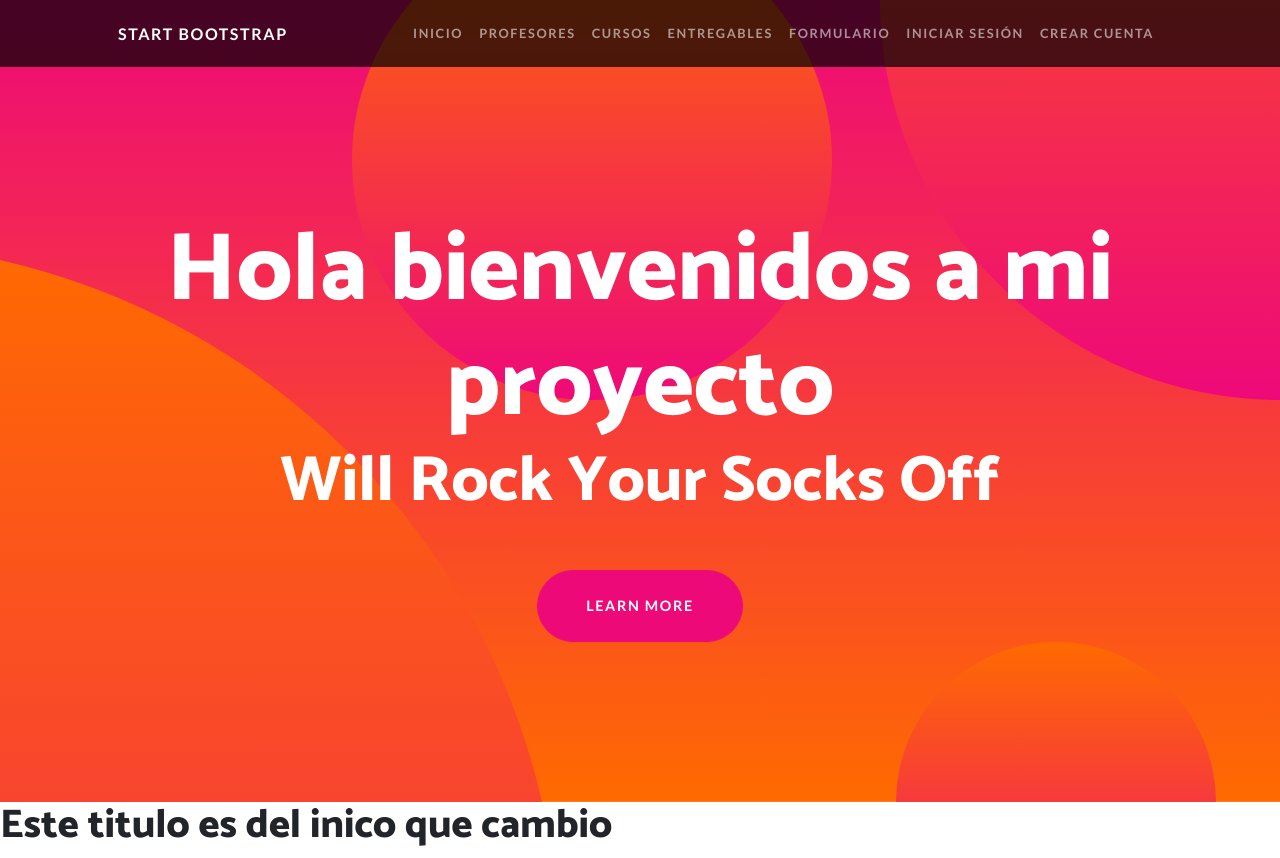
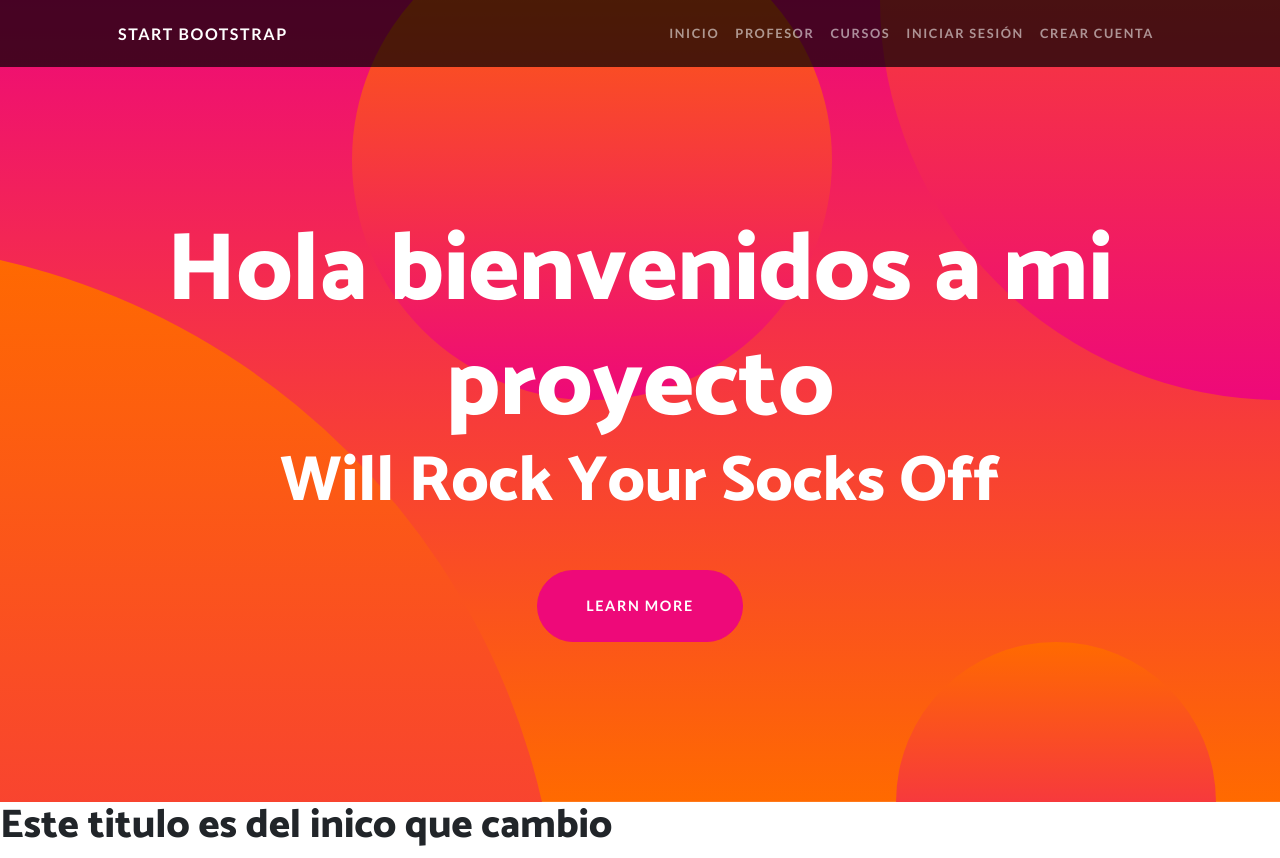
Before and after one commit to TadeJunco/proyecto_entrega_3, a Django app: page /cursos in a window 1280 px wide. Shown: the top 858 px of the page. Run offline with Django 4.2, Linux system fonts and the light colour scheme; some libraries are stand-ins or nearby versions.

Commit message:
nuevos cambios

```diff
--- a/AppTade/templates/App1/base.html
+++ b/AppTade/templates/App1/base.html
@@ -28,11 +28,11 @@
                 <button class="navbar-toggler" type="button" data-bs-toggle="collapse" data-bs-target="#navbarResponsive" aria-controls="navbarResponsive" aria-expanded="false" aria-label="Toggle navigation"><span class="navbar-toggler-icon"></span></button>
                 <div class="collapse navbar-collapse" id="navbarResponsive">
                     <ul class="navbar-nav ms-auto">
-                        <li class="nav-item"><a class="nav-link" href="{% url 'Inicio' %}">Inicio</a></li>
-                        <li class="nav-item"><a class="nav-link" href="{% url 'Profesores' %}">Profesores</a></li>
-                        <li class="nav-item"><a class="nav-link" href="{% url 'Cursos' %}">Cursos</a></li>
-                        <li class="nav-item"><a class="nav-link" href="{% url 'Entregables' %}">Entregables</a></li>
-                        <li class="nav-item"><a class="nav-link" href="{% url 'FormConApi' %}">Formulario</a></li>
+                        <li class="nav-item"><a class="nav-link" href="{% url 'inicio' %}">Inicio</a></li>
+                        <li class="nav-item"><a class="nav-link" href="{% url 'profesor' %}">Profesor</a></li>
+                        <li class="nav-item"><a class="nav-link" href="{% url 'cursos' %}">Cursos</a></li>
+
+
                         <li class="nav-item"><a class="nav-link" href="#!">Iniciar sesión</a></li>
                         <li class="nav-item"><a class="nav-link" href="#!">Crear cuenta</a></li>
                     </ul>
--- a/AppTade/templates/App1/index.html
+++ b/AppTade/templates/App1/index.html
@@ -38,8 +38,8 @@
         <header class="masthead text-center text-white">
             <div class="masthead-content">
                 <div class="container px-5">
-                    <h1 class="masthead-heading mb-0">One Page Wonder</h1>
-                    <h2 class="masthead-subheading mb-0">Will Rock Your Socks Off</h2>
+                    <h1 class="masthead-heading mb-0">Hola bienvenidos a mi proyecto</h1>
+                    <h2 class="masthead-subheading mb-0">:)</h2>
                     <a class="btn btn-primary btn-xl rounded-pill mt-5" href="#scroll">Learn More</a>
                 </div>
             </div>
--- a/AppTade/templates/App1/mostrar_cursos.html
+++ b/AppTade/templates/App1/mostrar_cursos.html
@@ -8,7 +8,7 @@
 
 
 {% for curso in cursos %}
-    <li>Curso: {{ curso.nombre }} | Camada: {{ curso.camada }}</li>
+<li>Curso: {{ curso.nombre }} | Camada: {{ curso.camada }}</li>
 {% endfor %}
 
 
--- a/AppTade/urls.py
+++ b/AppTade/urls.py
@@ -5,7 +5,4 @@
     path('', views.inicio, name="inicio"),
     path('profesor/',views.profesor, name="profesor"),
     path('cursos',views.cursos, name="cursos"),
-    path('curso-formulario/', views.curso_formulario, name="CursoFormulario"),
-    path('form-con-api/', views.form_con_api, name="FormConApi"),
-    path('buscar-form-con-api/', views.buscar_form_con_api, name="Buscar_Form_Con_Api"),
 ]
```
Also changed, not shown: db.sqlite3.
